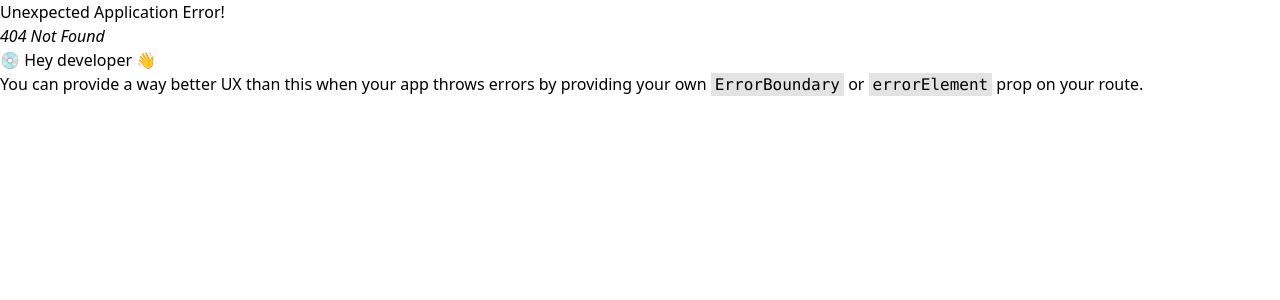
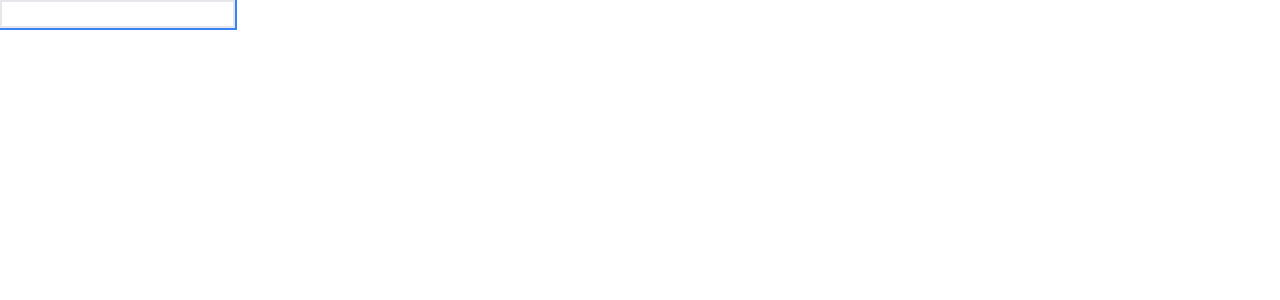
Before and after one commit to backas36/react-ts-starter, a React (Vite) app: page /ref-tips in a window 1280 px wide. Before the commit this address had no page. Shown: the top 300 px of the page. Built offline with nearby package versions, Linux system fonts and the light colour scheme.

Commit message:
feat: callback ref VS useRef

```diff
--- a/src/App.tsx
+++ b/src/App.tsx
@@ -21,6 +21,7 @@ const links = [
     { href: "/compound-component-01", name: "Compound component 01" },
     { href: "/render-props-01", name: "Render Props 01" },
     { href: "/forward-ref", name: "Forward Ref 01" },
+    { href: "/ref-tips", name: "Ref Tips" },
 ];
 
 function App() {
--- /dev/null
+++ b/src/page/refTips/RefTipsPage.tsx
@@ -0,0 +1,18 @@
+import { useEffect, useRef } from "react";
+
+const RefTipsPage = () => {
+    // 使用一般方法建立 ref
+    const inputRef = useRef<HTMLInputElement>(null);
+    useEffect(() => {
+        if (inputRef.current) {
+            inputRef.current.focus();
+        }
+    }, []);
+
+    return (
+        <div>
+            <input ref={inputRef} className='border-2  focus:outline-none focus:ring-2 focus:ring-blue-500' />
+        </div>
+    );
+};
+export default RefTipsPage;
--- a/src/routes/index.tsx
+++ b/src/routes/index.tsx
@@ -25,6 +25,7 @@ const CompoundComponent01Page = lazy(() => import("../page/compound/CompoundComp
 const ImageLazyLoading02Page = lazy(() => import("../page/imageLazyLoading/ImageLazyLoading02Page"));
 const RenderPropsPage01 = lazy(() => import("../page/renderProps/RenderPropsPage01"));
 const ForwardRefPage01 = lazy(() => import("../page/forwardRef/ForwardRefPage01"));
+const RefTipsPage = lazy(() => import("../page/refTips/RefTipsPage"));
 const router = createBrowserRouter([
     { path: "/", element: <App /> },
     { path: "/debounce-throttle", element: <DebounceThrottlePage /> },
@@ -48,6 +49,7 @@ const router = createBrowserRouter([
     { path: "/image-lazy-02", element: <ImageLazyLoading02Page /> },
     { path: "/render-props-01", element: <RenderPropsPage01 /> },
     { path: "/forward-ref", element: <ForwardRefPage01 /> },
+    { path: "/ref-tips", element: <RefTipsPage /> },
 ]);
 
 const Routes = () => {
```
